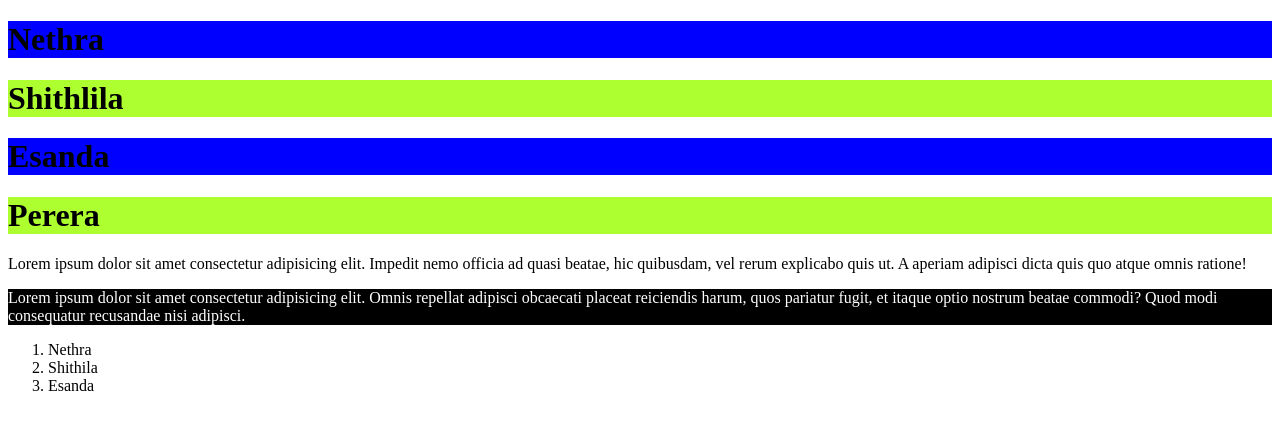
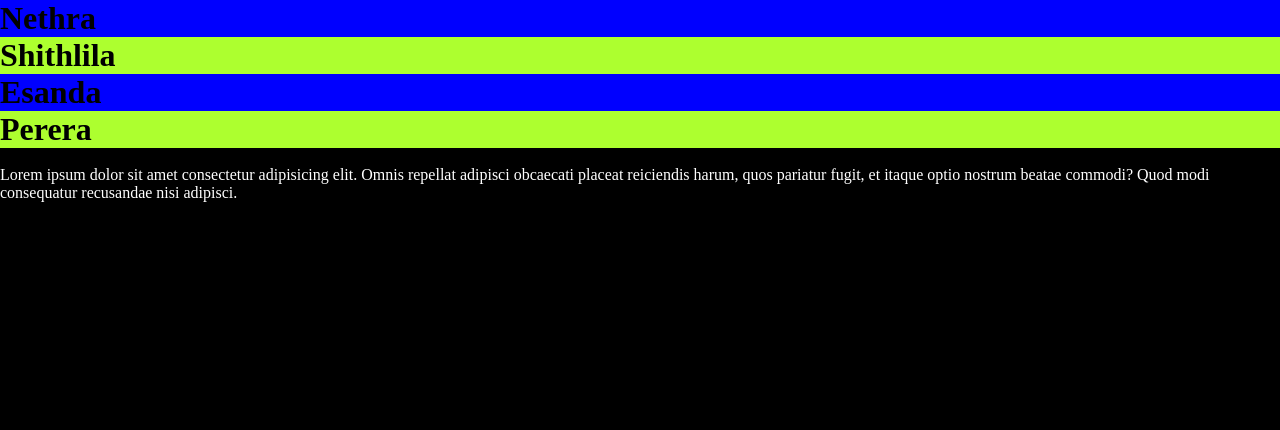
Before and after one commit to NethraPerera/internet-technology-day3, a plain HTML site: page index.html in a window 1280 px wide. Drawn offline with Linux system fonts and the light colour scheme.

Commit message:
universal selectors

```diff
--- a/CSS/style.css
+++ b/CSS/style.css
@@ -28,3 +28,10 @@ body{
     background-color: black;
     color: white;
 }
+
+/* universal selectors */
+*{
+    background-color: black;
+    margin: 0;
+    padding: 0;
+}
```
